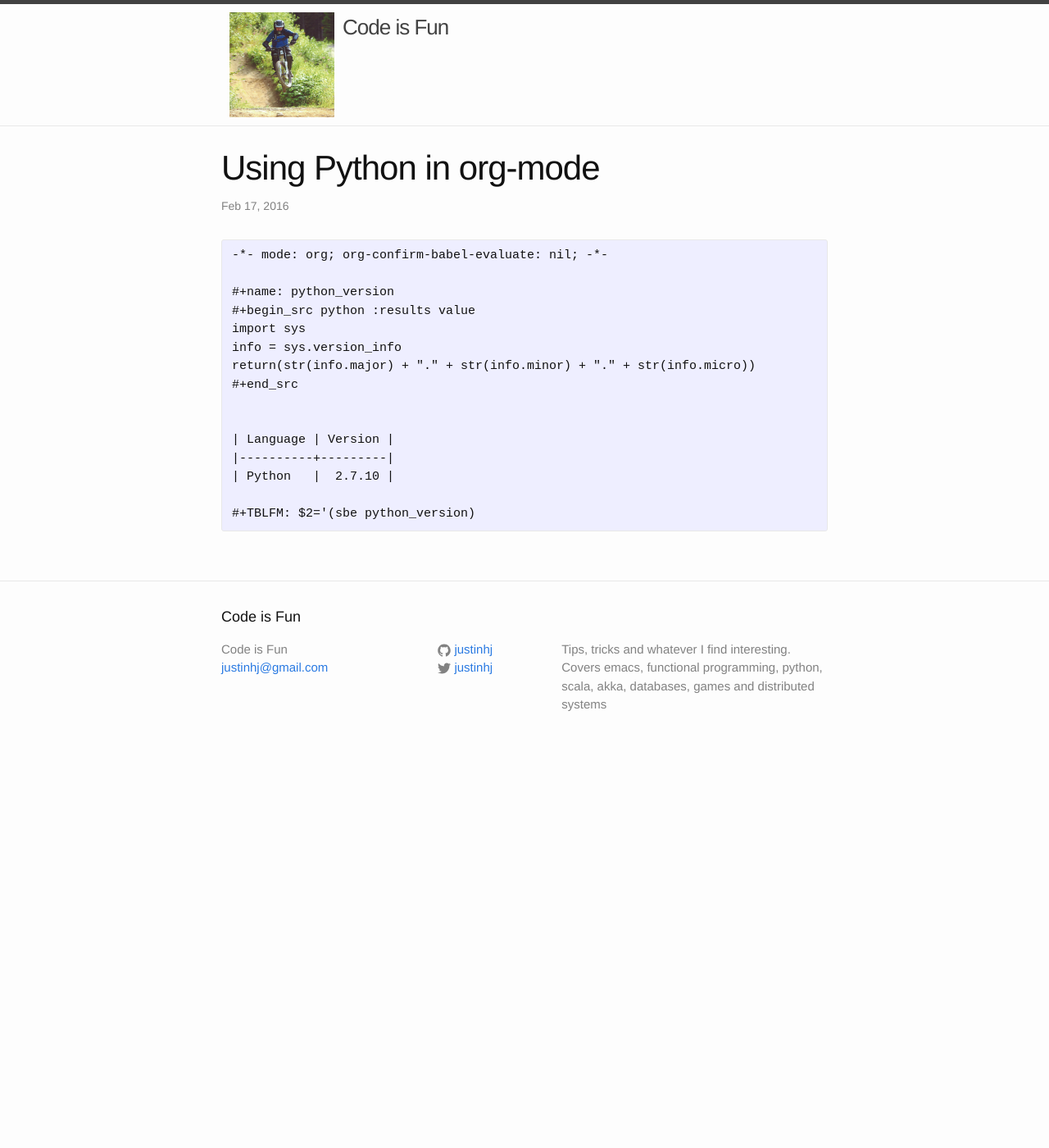
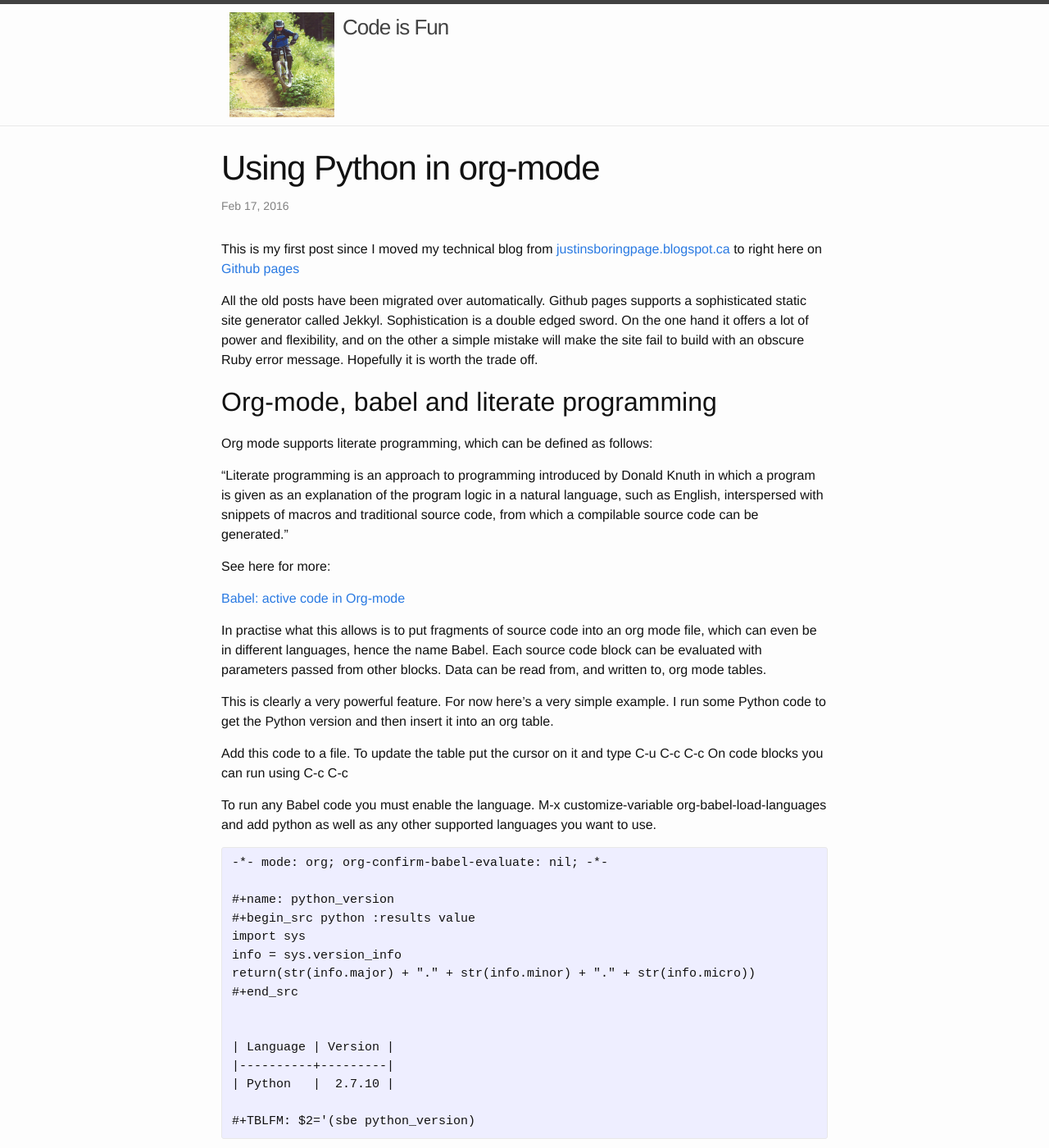
Before and after one commit to justinhj/justinhj.github.io, a Jekyll site: the page built from _posts/2016-02-21-python-babel.markdown, in a window 1280 px wide and 1400 px high. Shown: the whole window at 82% size. Built offline with Jekyll 4.4.1, drawn with Linux system fonts in a browser that asks for light colours.

Commit message:
new post

```diff
--- a/_posts/2016-02-21-python-babel.markdown
+++ b/_posts/2016-02-21-python-babel.markdown
@@ -8,6 +8,30 @@ tags:
 - babel
 - python
 ---
+
+This is my first post since I moved my technical blog from [justinsboringpage.blogspot.ca](http://justinsboringpage.blogspot.ca) to right here on [Github pages](https://pages.github.com)
+
+All the old posts have been migrated over automatically. Github pages supports a sophisticated static site generator called Jekkyl. Sophistication is a double edged sword. On the one hand it offers a lot of power and flexibility, and on the other a simple mistake will make the site fail to build with an obscure Ruby error message. Hopefully it is worth the trade off.
+
+Org-mode, babel and literate programming
+----------------------------------------
+
+Org mode supports literate programming, which can be defined as follows:
+
+"Literate programming is an approach to programming introduced by Donald Knuth in which a program is given as an explanation of the program logic in a natural language, such as English, interspersed with snippets of macros and traditional source code, from which a compilable source code can be generated."
+
+See here for more:
+
+[Babel: active code in Org-mode](http://orgmode.org/worg/org-contrib/babel/)
+
+In practise what this allows is to put fragments of source code into an org mode file, which can even be in different languages, hence the name Babel. Each source code block can be evaluated with parameters passed from other blocks. Data can be read from, and written to, org mode tables.
+
+This is clearly a very powerful feature. For now here's a very simple example. I run some Python code to get the Python version and then insert it into an org table.
+
+Add this code to a file. To update the table put the cursor on it and type C-u C-c C-c
+On code blocks you can run using C-c C-c
+
+To run any Babel code you must enable the language. M-x customize-variable org-babel-load-languages and add python as well as any other supported languages you want to use.
 
 {% highlight plaintext %}
 -*- mode: org; org-confirm-babel-evaluate: nil; -*-
```
